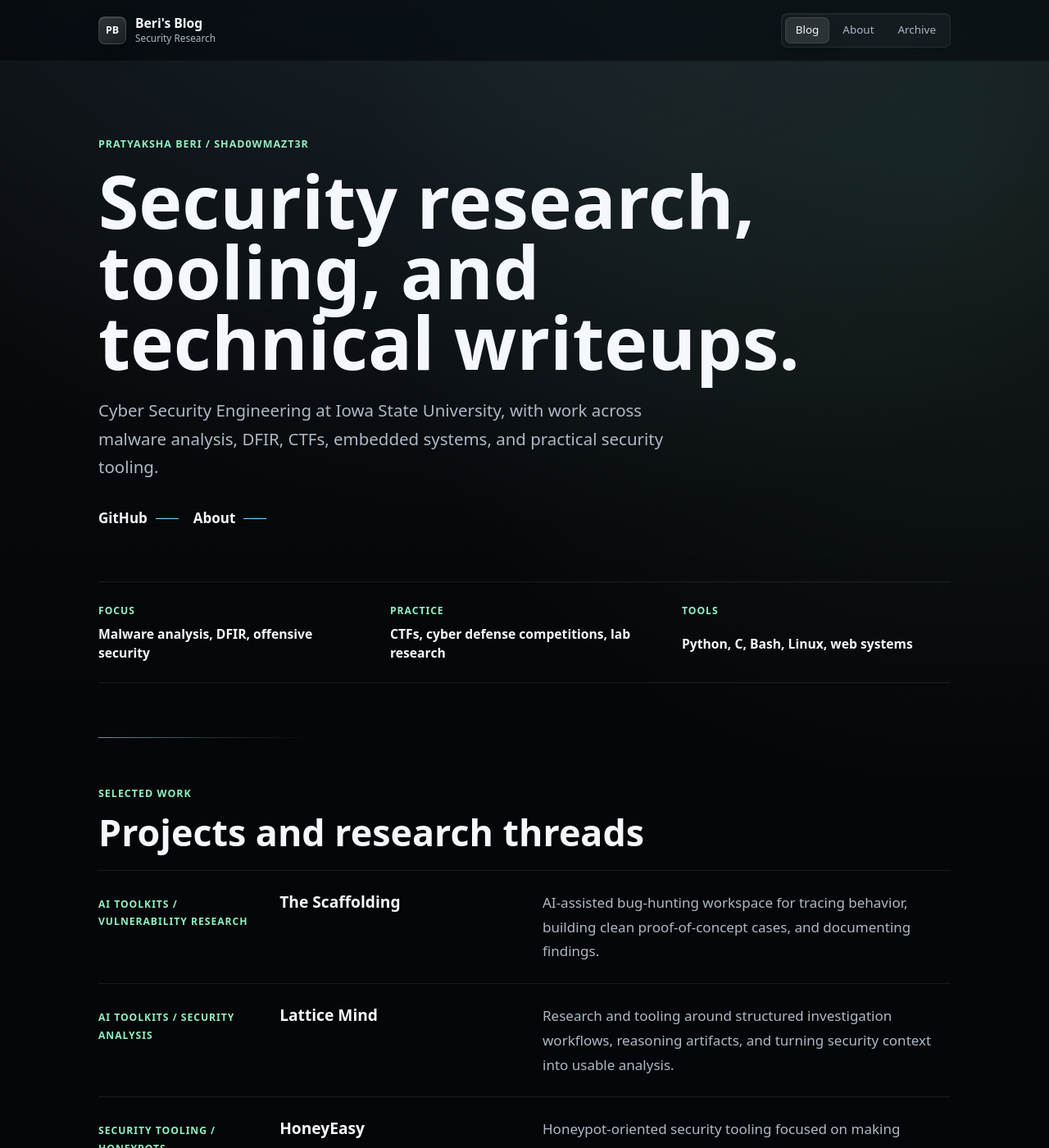
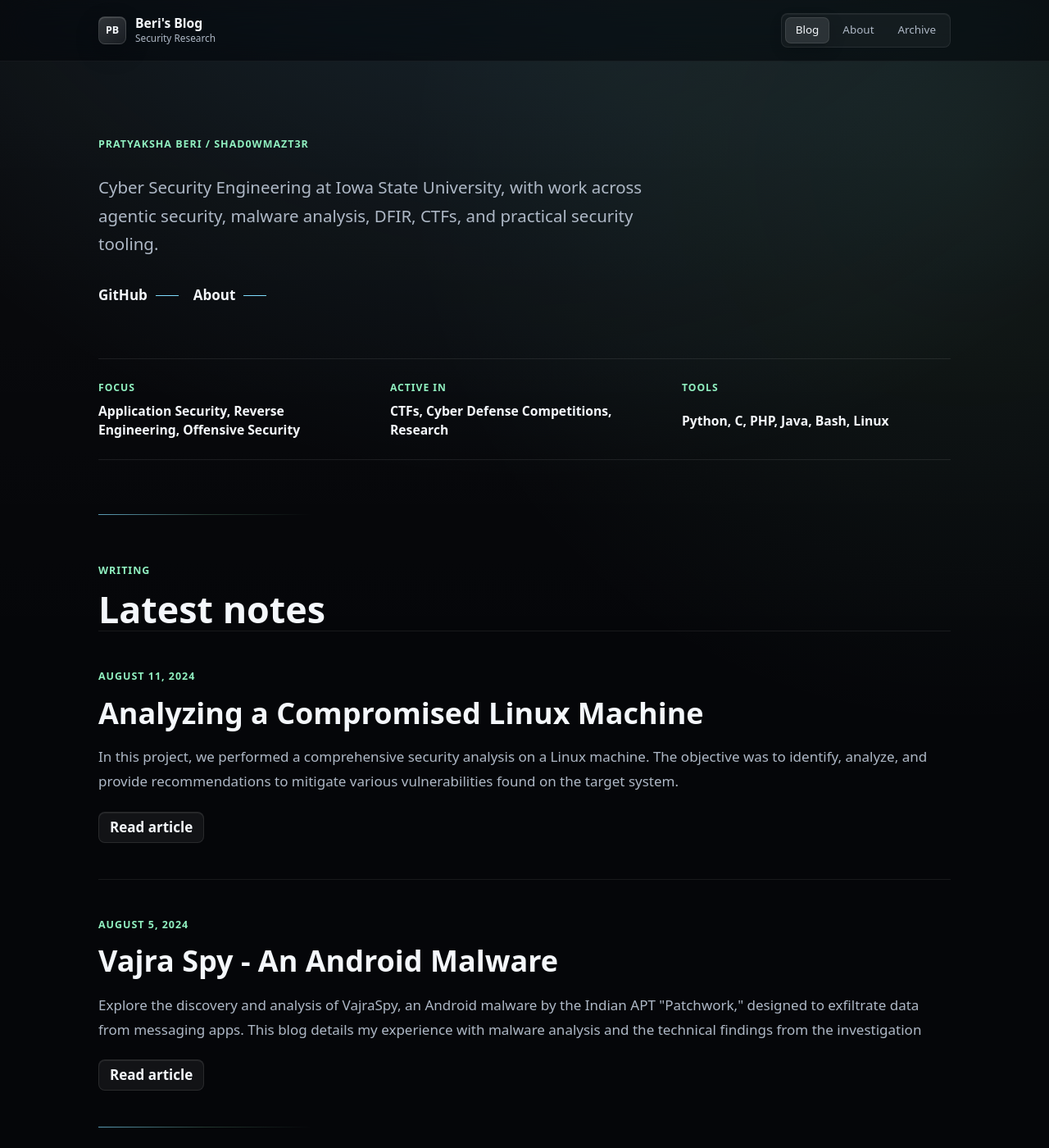
Before and after one commit to Shad0wMazt3r/Shad0wMazt3r.github.io, a Jekyll site: the page built from index.md, in a window 1280 px wide and 1400 px high. Shown: the whole window at 82% size. Built offline with Jekyll 4.4.1, drawn with Linux system fonts in a browser that asks for light colours; some web fonts are replaced; some of the changed text lies outside the part shown.

Commit message:
Update profile section and enhance writing layout for clarity and organization

```diff
--- a/index.md
+++ b/index.md
@@ -4,8 +4,8 @@ layout: default
 
 <section class="intro reveal">
   <p class="eyebrow">Pratyaksha Beri / Shad0wMazt3r</p>
-  <h1>Security research, tooling, and technical writeups.</h1>
-  <p class="hero-copy">Cyber Security Engineering at Iowa State University, with work across malware analysis, DFIR, CTFs, embedded systems, and practical security tooling.</p>
+  <!-- <h1>Security research, tooling, and technical writeups.</h1> -->
+  <p class="hero-copy">Cyber Security Engineering at Iowa State University, with work across agentic security, malware analysis, DFIR, CTFs, and practical security tooling.</p>
   <div class="intro-actions">
     <a class="text-link" href="https://github.com/Shad0wMazt3r">GitHub</a>
     <a class="text-link" href="{{ site.baseurl }}/about/">About</a>
@@ -15,18 +15,40 @@ layout: default
 <section class="profile-strip reveal" aria-label="Profile highlights">
   <div class="profile-item">
     <span>Focus</span>
-    <strong>Malware analysis, DFIR, offensive security</strong>
+    <strong>Application Security, Reverse Engineering, Offensive Security</strong>
   </div>
   <div class="profile-item">
-    <span>Practice</span>
-    <strong>CTFs, cyber defense competitions, lab research</strong>
+    <span>Active in</span>
+    <strong>CTFs, Cyber Defense Competitions, Research</strong>
   </div>
   <div class="profile-item">
     <span>Tools</span>
-    <strong>Python, C, Bash, Linux, web systems</strong>
+    <strong>Python, C, PHP, Java, Bash, Linux</strong>
   </div>
 </section>
 
+
+
+<section class="section-heading posts-heading page-band reveal">
+  <p class="eyebrow">Writing</p>
+  <h2>Latest notes</h2>
+</section>
+
+<div class="posts">
+  {% for post in site.posts %}
+    <article class="post-card reveal">
+      <div class="post-meta">{{ post.date | date: "%B %e, %Y" }}</div>
+
+      <h2><a href="{{ site.baseurl }}{{ post.url }}">{{ post.title }}</a></h2>
+
+      <div class="entry">
+        {{ post.excerpt }}
+      </div>
+
+      <a href="{{ site.baseurl }}{{ post.url }}" class="read-more">Read article</a>
+    </article>
+  {% endfor %}
+</div>
 <section class="selected-work page-band reveal">
   <div class="section-heading">
     <p class="eyebrow">Selected work</p>
@@ -71,24 +93,3 @@ layout: default
     </a>
   </div>
 </section>
-
-<section class="section-heading posts-heading page-band reveal">
-  <p class="eyebrow">Writing</p>
-  <h2>Latest notes</h2>
-</section>
-
-<div class="posts">
-  {% for post in site.posts %}
-    <article class="post-card reveal">
-      <div class="post-meta">{{ post.date | date: "%B %e, %Y" }}</div>
-
-      <h2><a href="{{ site.baseurl }}{{ post.url }}">{{ post.title }}</a></h2>
-
-      <div class="entry">
-        {{ post.excerpt }}
-      </div>
-
-      <a href="{{ site.baseurl }}{{ post.url }}" class="read-more">Read article</a>
-    </article>
-  {% endfor %}
-</div>
```
